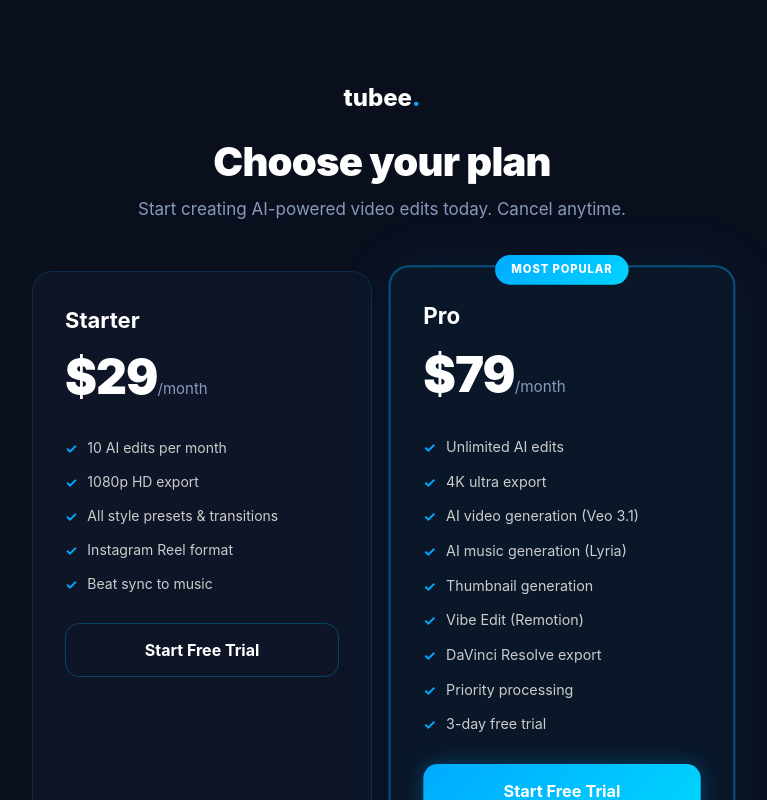
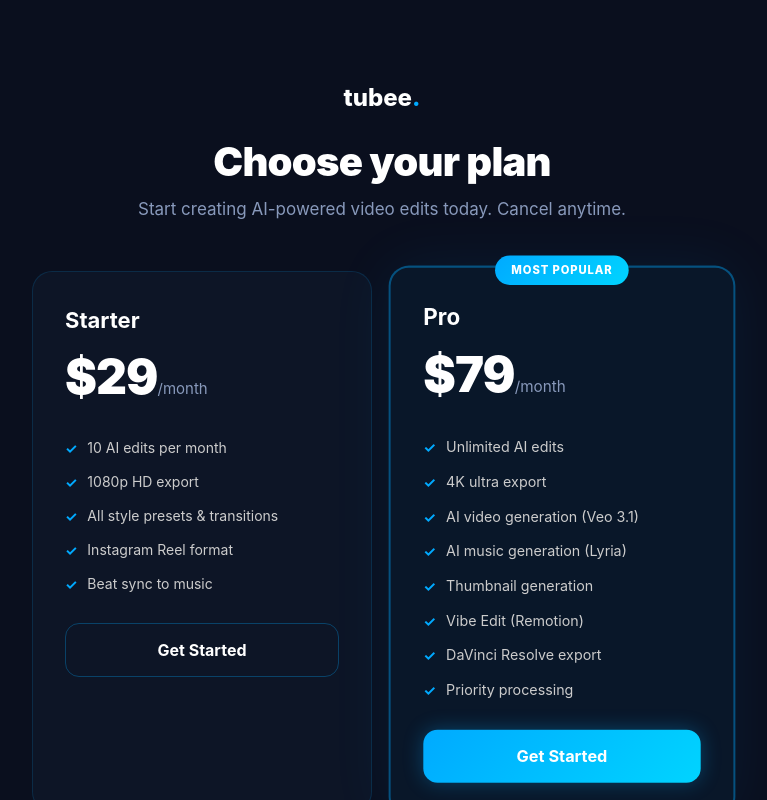
Before and after one commit to arriagoro/tubee, a Next.js app in the folder frontend/: page /pricing in a window 1280 px wide. Shown: the top 800 px of the page, without its empty margins (258-1025 px from the left). Built offline with nearby package versions, Linux system fonts and the light colour scheme.

Commit message:
fix: remove free trial language, clean up CTAs

```diff
--- a/frontend/src/app/page.tsx
+++ b/frontend/src/app/page.tsx
@@ -66,7 +66,7 @@ const pricing = [
       'Priority processing',
       'Everything in Starter',
     ],
-    cta: 'Start Free Trial',
+    cta: 'Get Started',
     href: 'https://www.fanbasis.com/agency-checkout/Dicipline/oyPRj',
     highlighted: true,
   },
@@ -98,13 +98,13 @@ export default function Home() {
               href="/auth/signup"
               className="bg-gradient-to-r from-[#00AAFF] to-[#00D4FF] text-white font-bold text-lg px-8 py-4 rounded-2xl hover:shadow-[0_0_40px_rgba(0,170,255,0.3)] hover:scale-[1.02] transition-all"
             >
-              Start Editing Free →
+              Start Editing →
             </Link>
             <Link
               href="/auth/signup"
               className="border border-accent/30 text-accent font-bold text-lg px-8 py-4 rounded-2xl hover:bg-[rgba(0,170,255,0.05)] transition-all"
             >
-              Start Free Trial
+              Get Started
             </Link>
           </div>
         </div>
--- a/frontend/src/app/pricing/page.tsx
+++ b/frontend/src/app/pricing/page.tsx
@@ -7,7 +7,7 @@ import { grantFreeTrial } from '@/lib/auth';
 const plans = [
   {
     name: 'Starter',
-    trial: '1-day free trial',
+
     price: 29,
     badge: null,
     features: [
@@ -17,7 +17,7 @@ const plans = [
       'Instagram Reel format',
       'Beat sync to music',
     ],
-    cta: 'Start Free Trial',
+    cta: 'Get Started',
     href: 'https://www.fanbasis.com/agency-checkout/Dicipline/7XBoy?redirect=https://tubee.itsthatseason.com/editor',
     highlighted: false,
   },
@@ -34,9 +34,9 @@ const plans = [
       'Vibe Edit (Remotion)',
       'DaVinci Resolve export',
       'Priority processing',
-      '3-day free trial',
+
     ],
-    cta: 'Start Free Trial',
+    cta: 'Get Started',
     href: 'https://www.fanbasis.com/agency-checkout/Dicipline/oyPRj?redirect=https://tubee.itsthatseason.com/editor',
     highlighted: true,
   },
```
